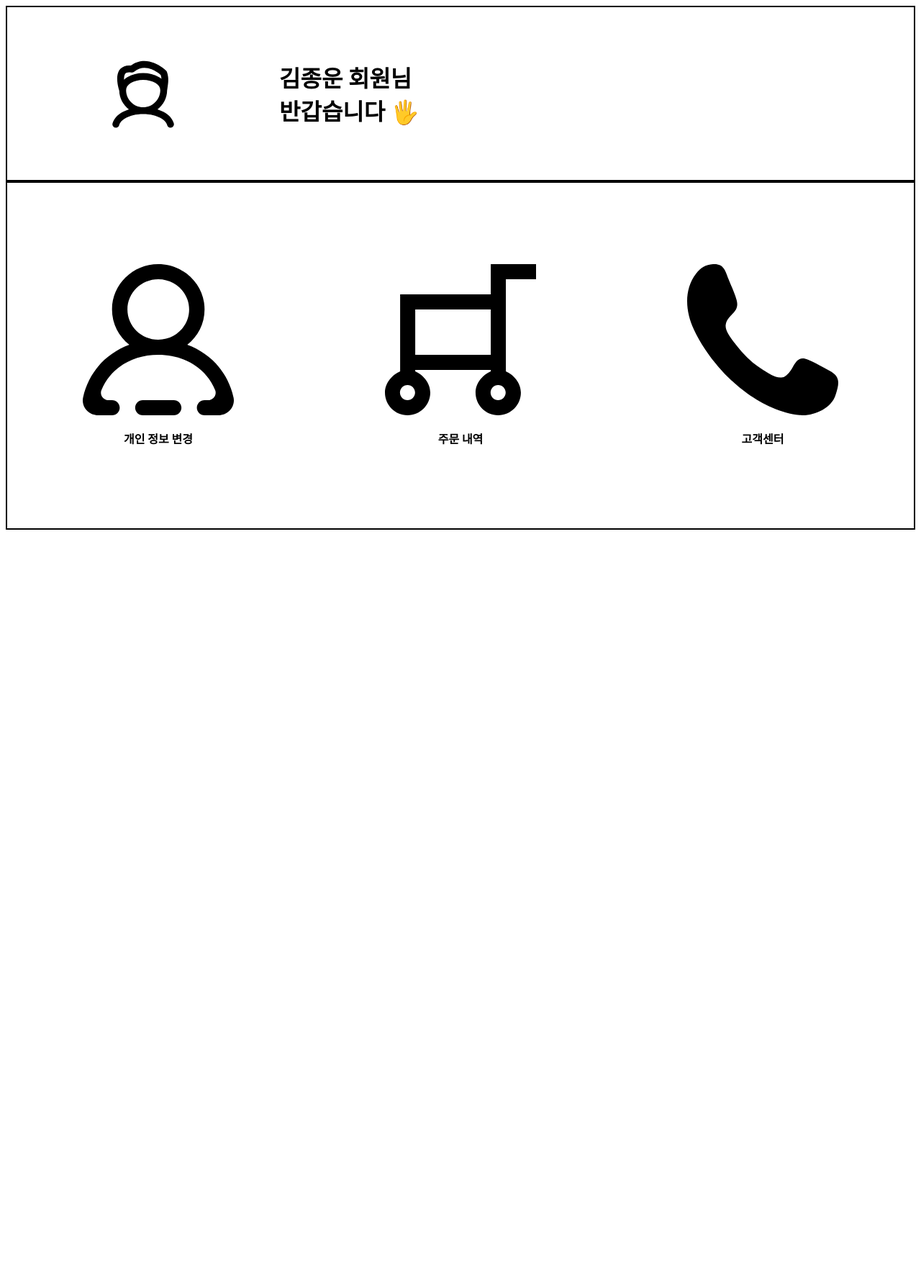
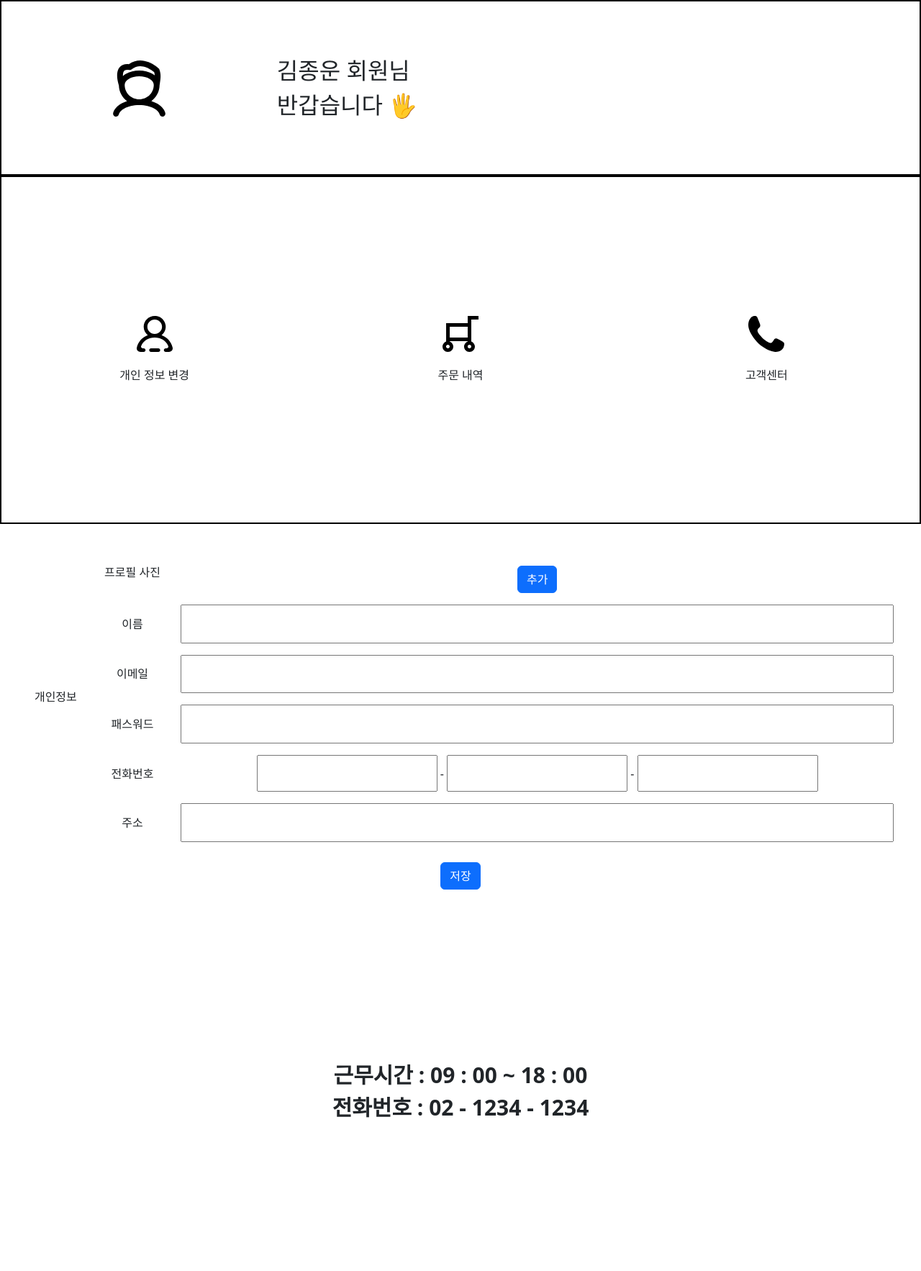
Before and after one commit to superHotSix/front-end, a plain HTML site: page pages/myPage/myPage.html in a window 1280 px wide. Shown: the whole page at 72% size. Before the commit the page ends 800 px from the top, so only its background shows below. Drawn offline with nearby package versions, Linux system fonts and the light colour scheme.

Commit message:
FEAT: myPage layout update

```diff
--- a/pages/myPage/myPage.css
+++ b/pages/myPage/myPage.css
@@ -14,7 +14,7 @@ body {
   border: solid black 2px;
 }
 
-.userImg {
+.profileContainer > .userImg {
   display: flex;
   justify-content: center;
 }
@@ -112,3 +112,67 @@ body {
   width: 60%;
   height: 60%;
 }
+
+.userInfoForm {
+  padding: 30px;
+}
+
+.userImg,
+.userName,
+.userEmail,
+.userPassword,
+.userPhone,
+.userAddress {
+  padding: 30px;
+}
+
+table {
+  width: 100%;
+  padding: 5px;
+}
+th,
+td {
+  text-align: center;
+  padding: 8px;
+  border: 1px solid #ddd;
+}
+th {
+  background-color: #f2f2f2;
+}
+img {
+  max-width: 100px;
+  max-height: 100px;
+}
+
+input[type="text"],
+input[type="password"] {
+  height: auto; /* 높이 초기화 */
+  padding: 0.8em 0.5em; /* 여백 설정 */
+  width: 100%;
+}
+input[type="number"] {
+  height: auto; /* 높이 초기화 */
+  line-height: normal; /* line-height 초기화 */
+  padding: 0.8em 0.5em; /* 여백 설정 */
+}
+
+.userInfoForm {
+  display: flex;
+  flex-direction: column;
+  align-items: center;
+}
+
+.saveBtn {
+  margin-top: 20px;
+}
+
+#contact {
+  display: flex;
+  flex-direction: column;
+  justify-content: center;
+  align-items: center;
+  height: 500px;
+
+  font-size: 30px;
+  font-weight: bold;
+}
--- a/pages/myPage/myPage.html
+++ b/pages/myPage/myPage.html
@@ -3,7 +3,20 @@
   <head>
     <meta charset="UTF-8" />
     <meta name="viewport" content="width=device-width, initial-scale=1.0" />
+
+    <script
+      src="https://cdn.jsdelivr.net/npm/bootstrap@5.3.0-alpha3/dist/js/bootstrap.bundle.min.js"
+      integrity="sha384-ENjdO4Dr2bkBIFxQpeoTz1HIcje39Wm4jDKdf19U8gI4ddQ3GYNS7NTKfAdVQSZe"
+      crossorigin="anonymous"
+    ></script>
+
     <link rel="stylesheet" href="myPage.css" />
+    <link
+      href="https://cdn.jsdelivr.net/npm/bootstrap@5.3.0-alpha3/dist/css/bootstrap.min.css"
+      rel="stylesheet"
+      integrity="sha384-KK94CHFLLe+nY2dmCWGMq91rCGa5gtU4mk92HdvYe+M/SXH301p5ILy+dN9+nJOZ"
+      crossorigin="anonymous"
+    />
     <title>Document</title>
   </head>
   <body>
@@ -19,6 +32,7 @@
         </div>
         <div class="userWelcome">김종운 회원님<br />반갑습니다 🖐️</div>
       </div>
+
       <div class="optionContainer">
         <div class="userInfo">
           <img
@@ -46,6 +60,56 @@
         </div>
       </div>
     </main>
+
+    <div class="userInfoForm">
+      <table>
+        <tbody>
+          <tr>
+            <td rowspan="6">개인정보</td>
+            <td id="userImg">프로필 사진</td>
+            <td>
+              <button
+                class="saveBtn btn btn-primary d-inline-flex align-items-center"
+              >
+                추가
+              </button>
+            </td>
+          </tr>
+          <tr>
+            <td>이름</td>
+            <td><input id="userName" type="text" /></td>
+          </tr>
+          <tr>
+            <td>이메일</td>
+            <td><input id="userEmail" type="text" /></td>
+          </tr>
+          <tr>
+            <td>패스워드</td>
+            <td><input id="userPassword" type="password" /></td>
+          </tr>
+          <tr>
+            <td>전화번호</td>
+            <td>
+              <input type="number" /> - <input type="number" /> -
+              <input type="number" />
+            </td>
+          </tr>
+          <tr>
+            <td>주소</td>
+            <td><input id="userAddress" type="text" /></td>
+          </tr>
+        </tbody>
+      </table>
+      <button class="saveBtn btn btn-primary d-inline-flex align-items-center">
+        저장
+      </button>
+    </div>
+
+    <div id="contact">
+      <div>근무시간 : 09 : 00 ~ 18 : 00</div>
+      <div>전화번호 : 02 - 1234 - 1234</div>
+    </div>
+
     <script src="myPage.js"></script>
   </body>
 </html>
--- a/pages/myPage/myPage.js
+++ b/pages/myPage/myPage.js
@@ -1,15 +1,44 @@
 const userInfo = document.querySelector(".userInfo");
 const userCart = document.querySelector(".userCart");
 const contact = document.querySelector(".contact");
+const userInfoForm = document.querySelector(".userInfoForm");
+const contactForm = document.querySelector("#contact");
 
-userInfo.addEventListener("click", () => {
-  alert("개인정보 변경");
+const userNameInput = document.querySelector("#userName");
+const userEmailInput = document.querySelector("#userEmail");
+const userPasswordInput = document.querySelector("#userPassword");
+const userPhoneInput = document.querySelector("#userPhone");
+const userAddressInput = document.querySelector("#userAddress");
+
+// user 정보 (받아오는 값)
+const userName = "김종운";
+const userEmail = "cdd@kakao.com";
+const userPassword = "eliceFighting";
+const userPhone = 010;
+const userAddress = "부산시 광안대교";
+
+userInfo.addEventListener("click", (e) => {
+  e.preventDefault();
+  if (userInfoForm.style.display === "none") {
+    contactForm.style.display = "none";
+    userInfoForm.style.display = "flex";
+  } else userInfoForm.style.display = "none";
+
+  userNameInput.value = userName;
+  userEmailInput.value = userEmail;
+  userPasswordInput.value = userPassword;
+  userPhoneInput.value = userPhone;
+  userAddressInput.value = userAddress;
 });
 
 userCart.addEventListener("click", () => {
   alert("개인정보 변경");
 });
 
-contact.addEventListener("click", () => {
-  alert("고객센터");
+contact.addEventListener("click", (e) => {
+  e.preventDefault();
+  if (contactForm.style.display === "none") {
+    contactForm.style.display = "flex";
+    userInfoForm.style.display = "none";
+  } else contactForm.style.display = "none";
 });
--- /dev/null
+++ b/pages/productCart/productCart.css
@@ -0,0 +1,17 @@
+table {
+  border-collapse: collapse;
+  width: 100%;
+}
+th,
+td {
+  text-align: left;
+  padding: 8px;
+  border-bottom: 1px solid #ddd;
+}
+th {
+  background-color: #f2f2f2;
+}
+img {
+  max-width: 100px;
+  max-height: 100px;
+}
```
Also changed, not shown: pages/productCart/productCart.html (+1 -19 lines).
